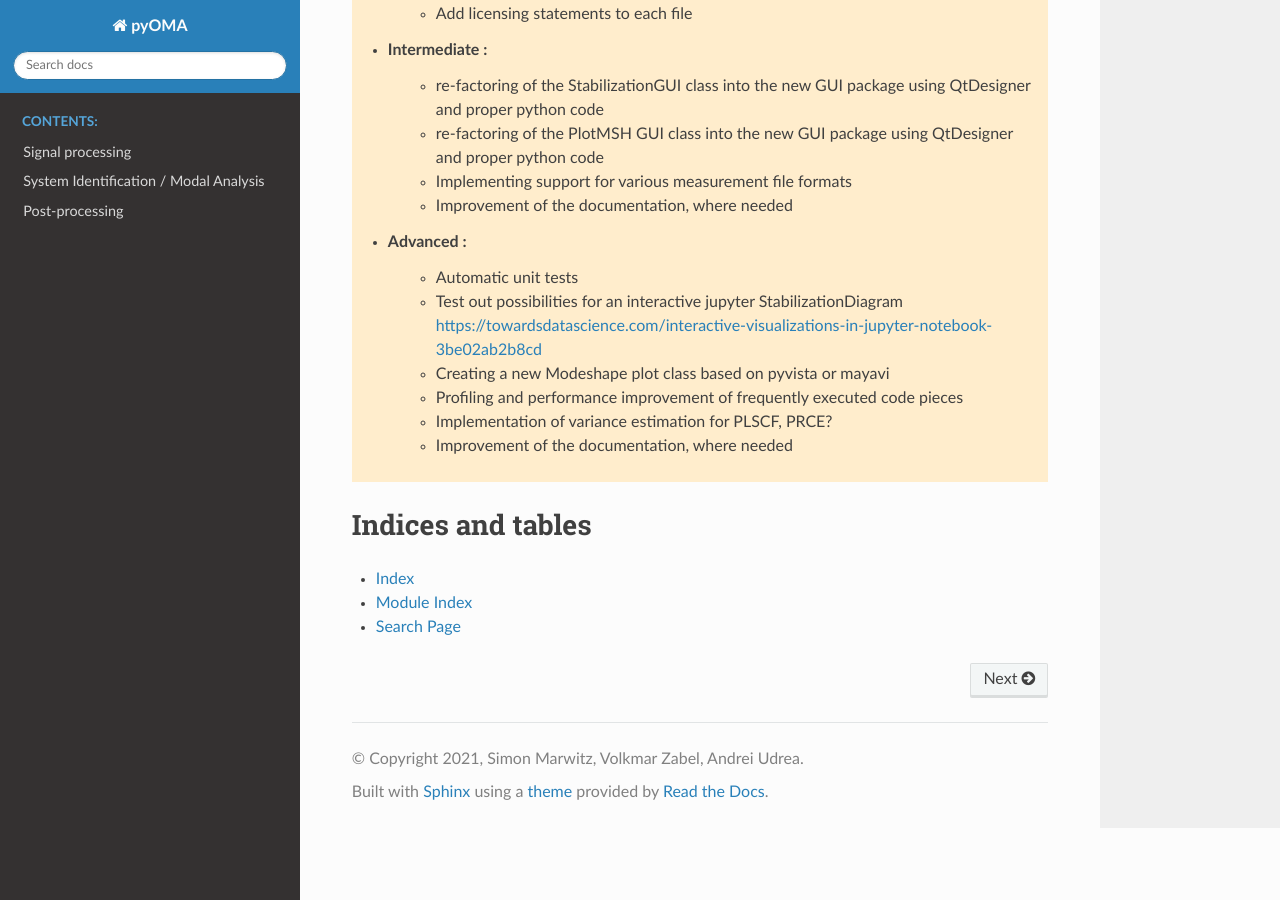
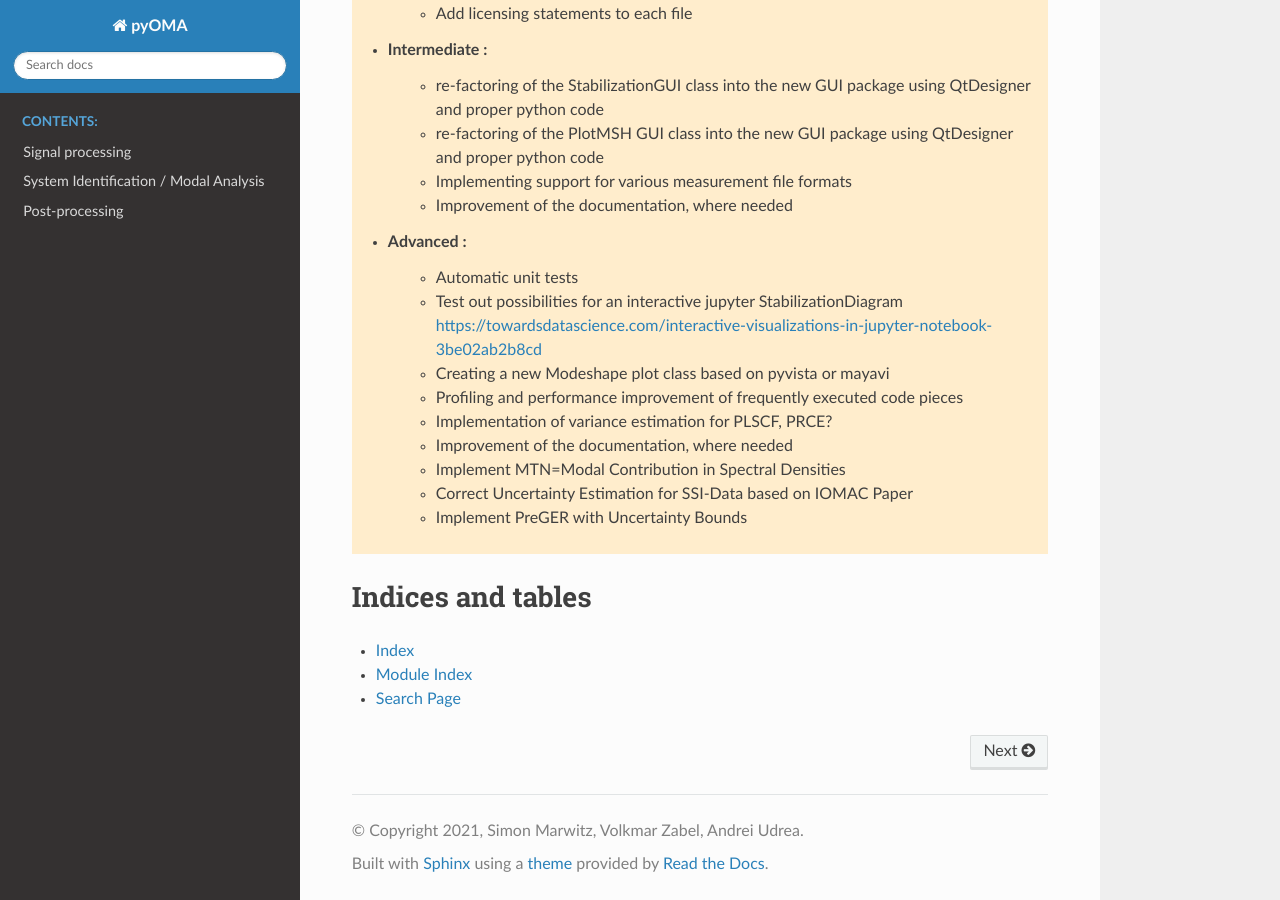
Before and after one commit to simonmarwitz/pyOMA, a Sphinx documentation site: the page built from doc/index.rst, in a window 1280 px wide and 900 px high, scrolled down 2460 px. Built offline with Sphinx 7.4.7 and the Read the Docs theme 2.0.0, drawn with Linux system fonts in a browser that asks for light colours.

Commit message:
docs: Add todo for advanced users

```diff
--- a/doc/index.rst
+++ b/doc/index.rst
@@ -124,6 +124,9 @@ The documentation is generated from the git repository by `Sphinx <https://www.s
         * Profiling and performance improvement of frequently executed code pieces
         * Implementation of variance estimation for PLSCF, PRCE?
         * Improvement of the documentation, where needed
+        * Implement MTN=Modal Contribution in Spectral Densities
+        * Correct Uncertainty Estimation for SSI-Data based on IOMAC Paper
+        * Implement PreGER with Uncertainty Bounds
 
 
 Indices and tables
```
Also changed, not shown: 1 other file.
